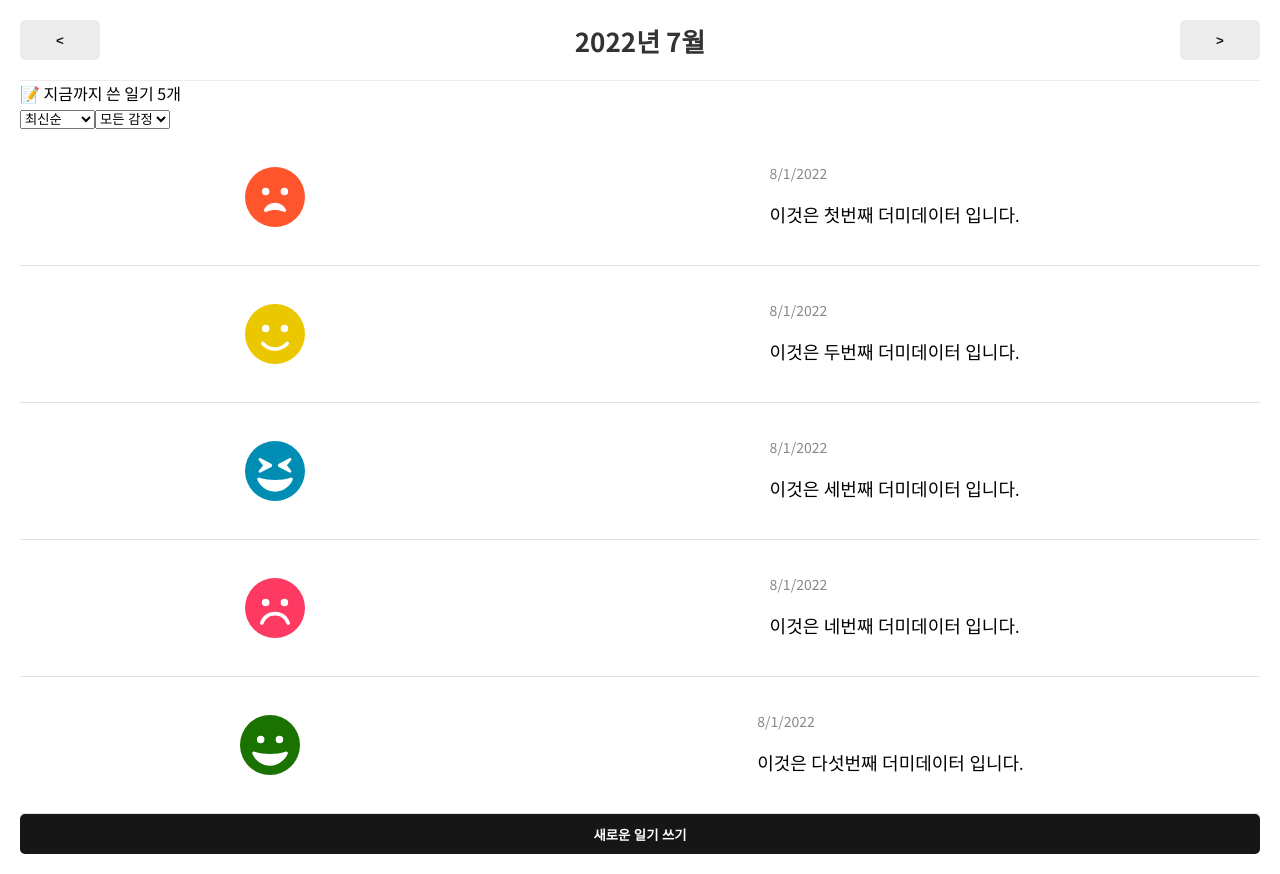
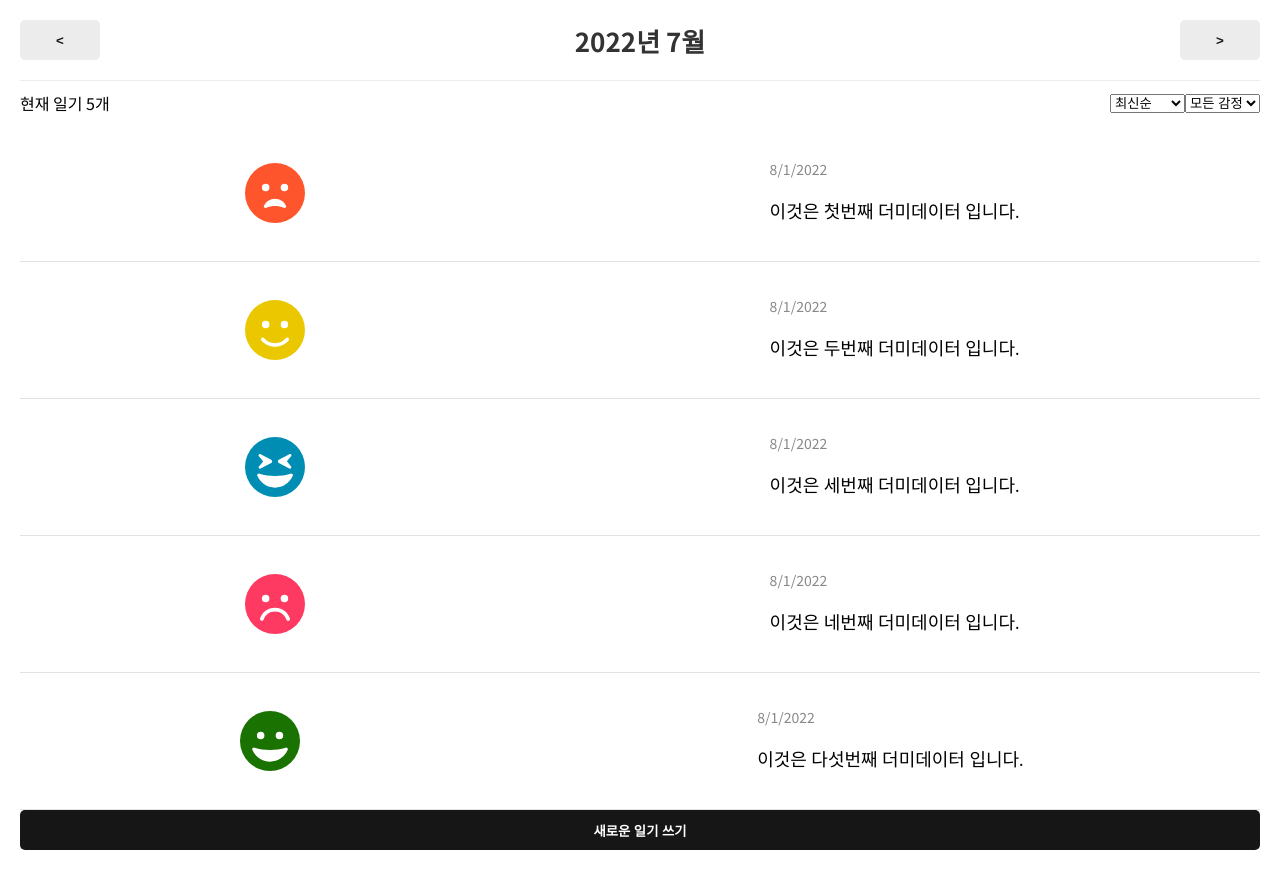
Before and after one commit to yujleee/my-mini-diary, a React (Create React App) app: page / in a window 1280 px wide. Built offline with nearby package versions, Linux system fonts and the light colour scheme; a web font is replaced by a local one.

Commit message:
💄 snb 스타일 적용

```diff
--- a/src/components/DiaryList.js
+++ b/src/components/DiaryList.js
@@ -1,6 +1,8 @@
 import { useState } from 'react';
 import DiaryItem from './DiaryItem';
 import ControlMenu from './ControlMenu';
+
+import '../style/snb.css';
 
 const sortOptionList = [
   { name: '최신순', value: 'latest' },
@@ -44,7 +46,7 @@ const DiaryList = ({ diaryList }) => {
   return (
     <div className="diaryList">
       <div className="snb">
-        <div className="total">📝 지금까지 쓴 일기 {totalDiary}개</div>
+        <div className="total">현재 일기 {totalDiary}개</div>
         <ControlMenu value={sortType} onChange={setSortType} optionList={sortOptionList} />
         <ControlMenu value={filter} onChange={setFilter} optionList={filterOptionList} />
       </div>
--- /dev/null
+++ b/src/style/snb.css
@@ -0,0 +1,23 @@
+.snb {
+  display: flex;
+  justify-content: space-between;
+  align-items: center;
+  padding: 10px 0;
+}
+
+.snb .total {
+  margin-right: auto;
+}
+
+.control-menu {
+  padding: 0 8px;
+  height: 40px;
+  border: none;
+  border-radius: 5px;
+  background-color: var(--color-gray-300);
+  margin-right: 10px;
+}
+
+.control-menu:last-child {
+  margin-right: 0;
+}
```
